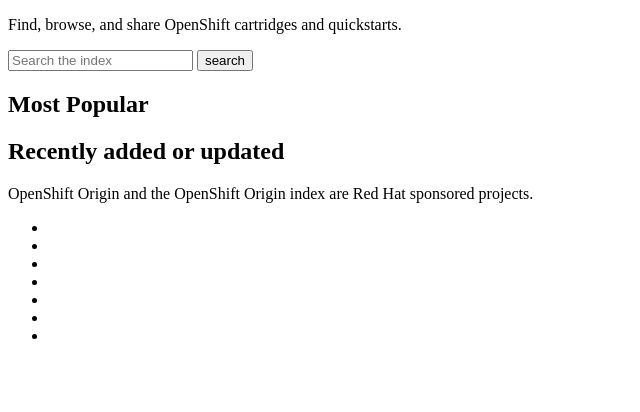
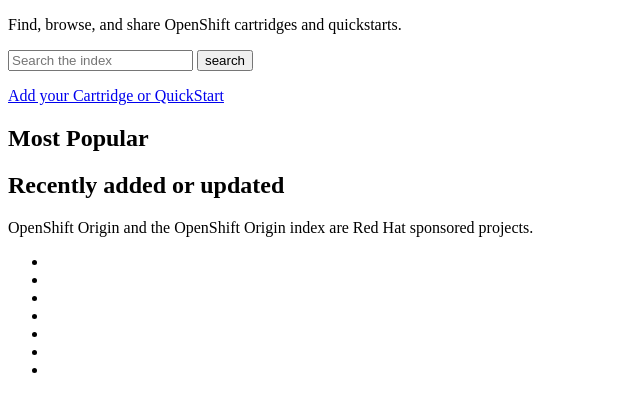
Before and after one commit to openshift/oo-index, a Flask app: template wsgi/templates/index.html in a window 1280 px wide. Shown: the part 194-606 px from the top of the page, without its empty margins (0-640 px from the left). Run offline with Flask 2, Linux system fonts and the light colour scheme; the template is opened without the code that fills it, so the values that code supplies are empty.

Commit message:
Update index.html

```diff
--- a/wsgi/templates/index.html
+++ b/wsgi/templates/index.html
@@ -7,6 +7,7 @@
 				Find, browse, and share OpenShift cartridges and quickstarts.
 			</p>
 			{% include 'partials/search_form.html' %}
+			<p><a href="/add">Add your Cartridge or QuickStart</a></p>
 		</div>
 	</div>
 
```
